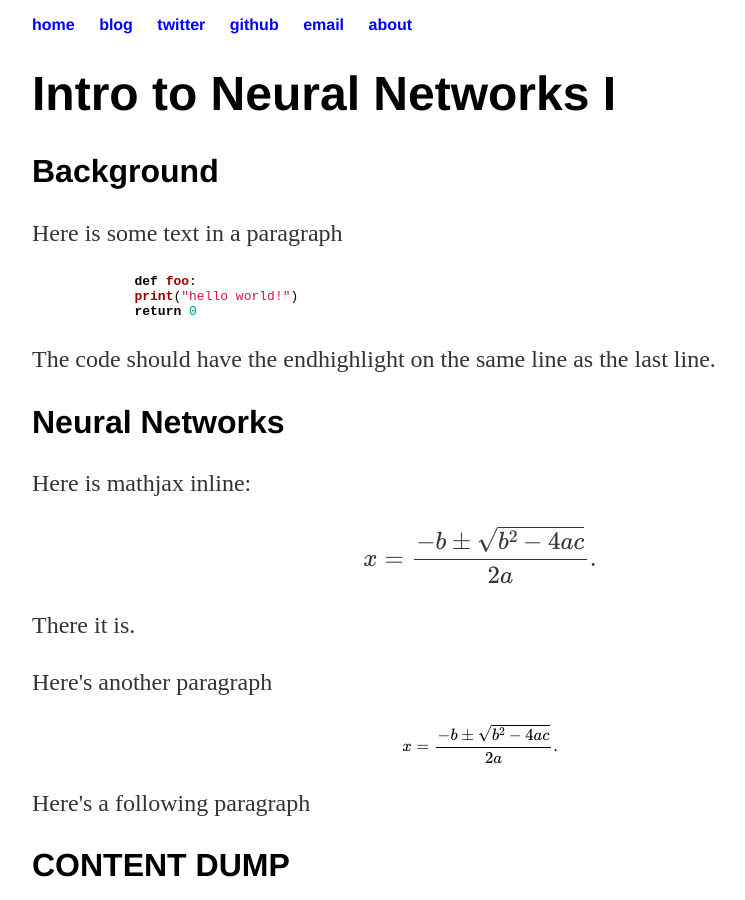
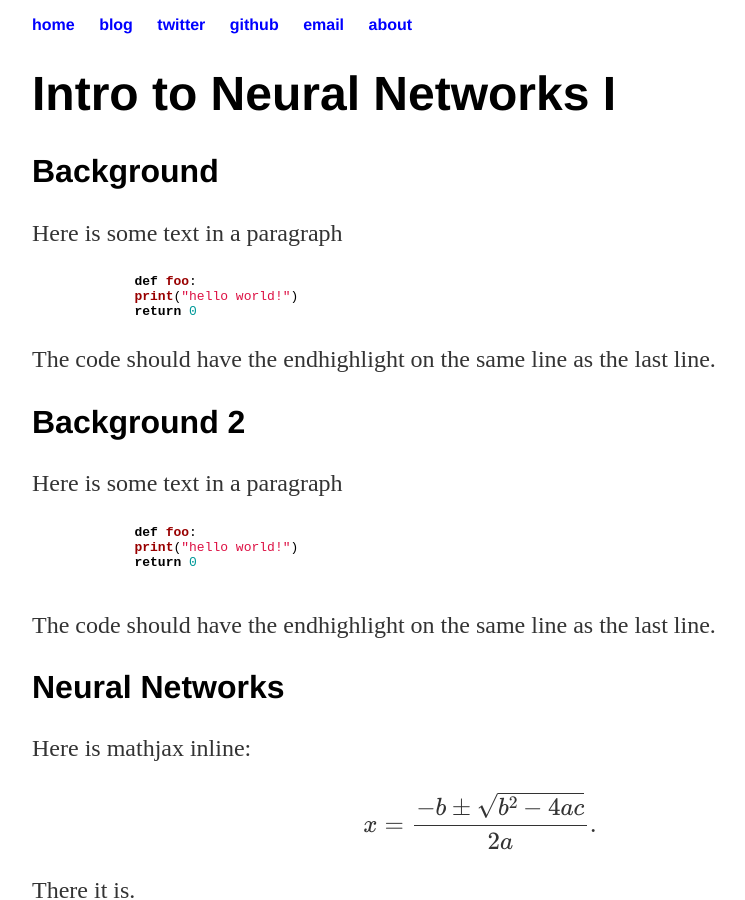
Before and after one commit to bentrevett/bentrevett.github.io, a Jekyll site: the page built from blog/intro-to-neural-networks-i/index.html, in a window 1280 px wide and 900 px high. Shown: the whole window, without its empty margins (160-905 px from the left). Built offline with Jekyll 4.4.1, drawn with Linux system fonts in a browser that asks for light colours; formulas are drawn with MathJax 3.

Commit message:
fixing code

```diff
--- a/blog/intro-to-neural-networks-i/index.html
+++ b/blog/intro-to-neural-networks-i/index.html
@@ -11,6 +11,14 @@ use_mathjax: true
 	def foo:
 	print("hello world!")
 	return 0{% endhighlight %}
+	<p>The code should have the endhighlight on the same line as the last line.</p>
+	<h2>Background 2</h2>
+	<p>Here is some text in a paragraph</p>
+	{% highlight python %}
+	def foo:
+	print("hello world!")
+	return 0
+	{% endhighlight %}
 	<p>The code should have the endhighlight on the same line as the last line.</p>
 	<h2>Neural Networks</h2>
 	<p>Here is mathjax inline: $$x = {-b \pm \sqrt{b^2-4ac} \over 2a}.$$ There it is.</p>
```
